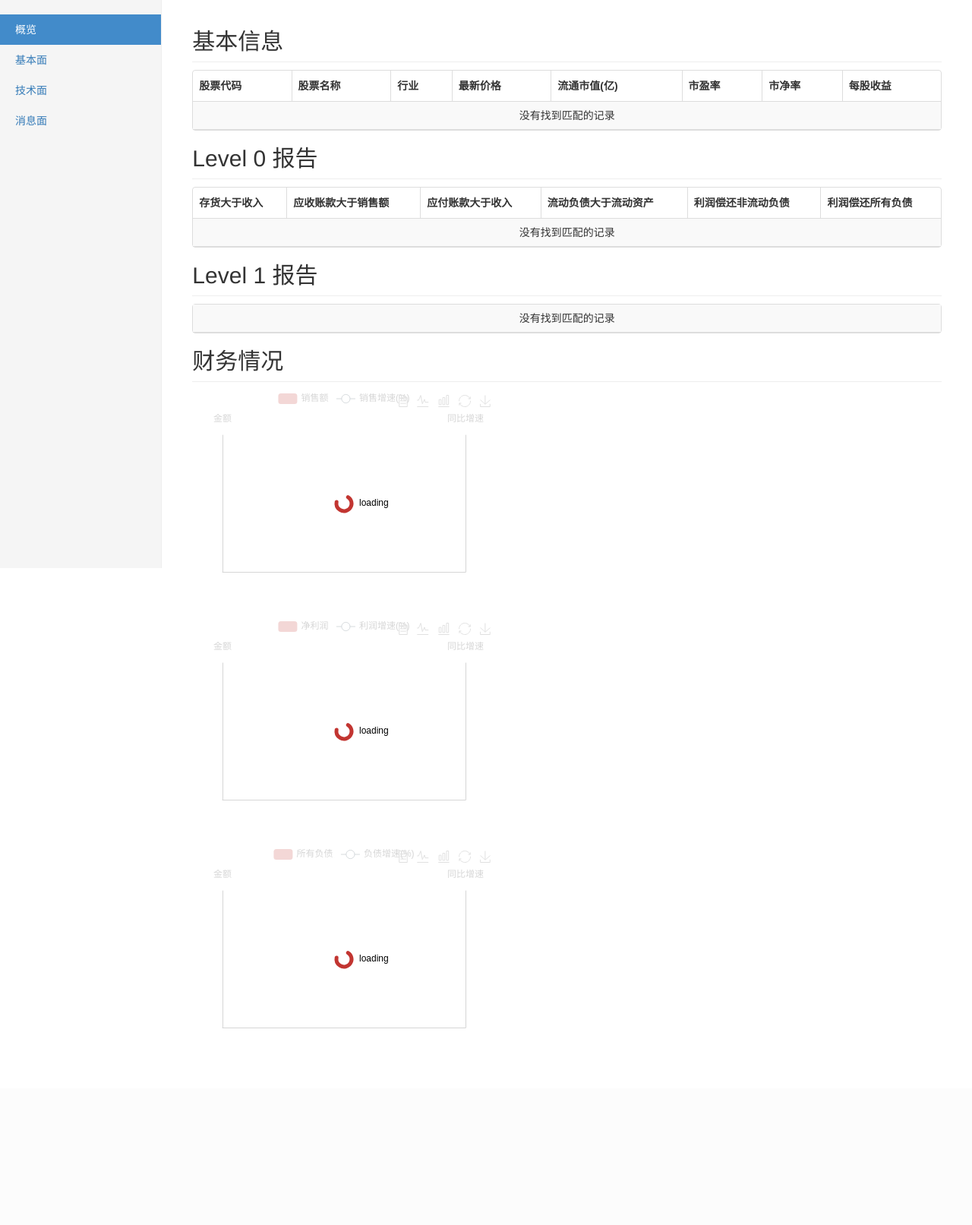
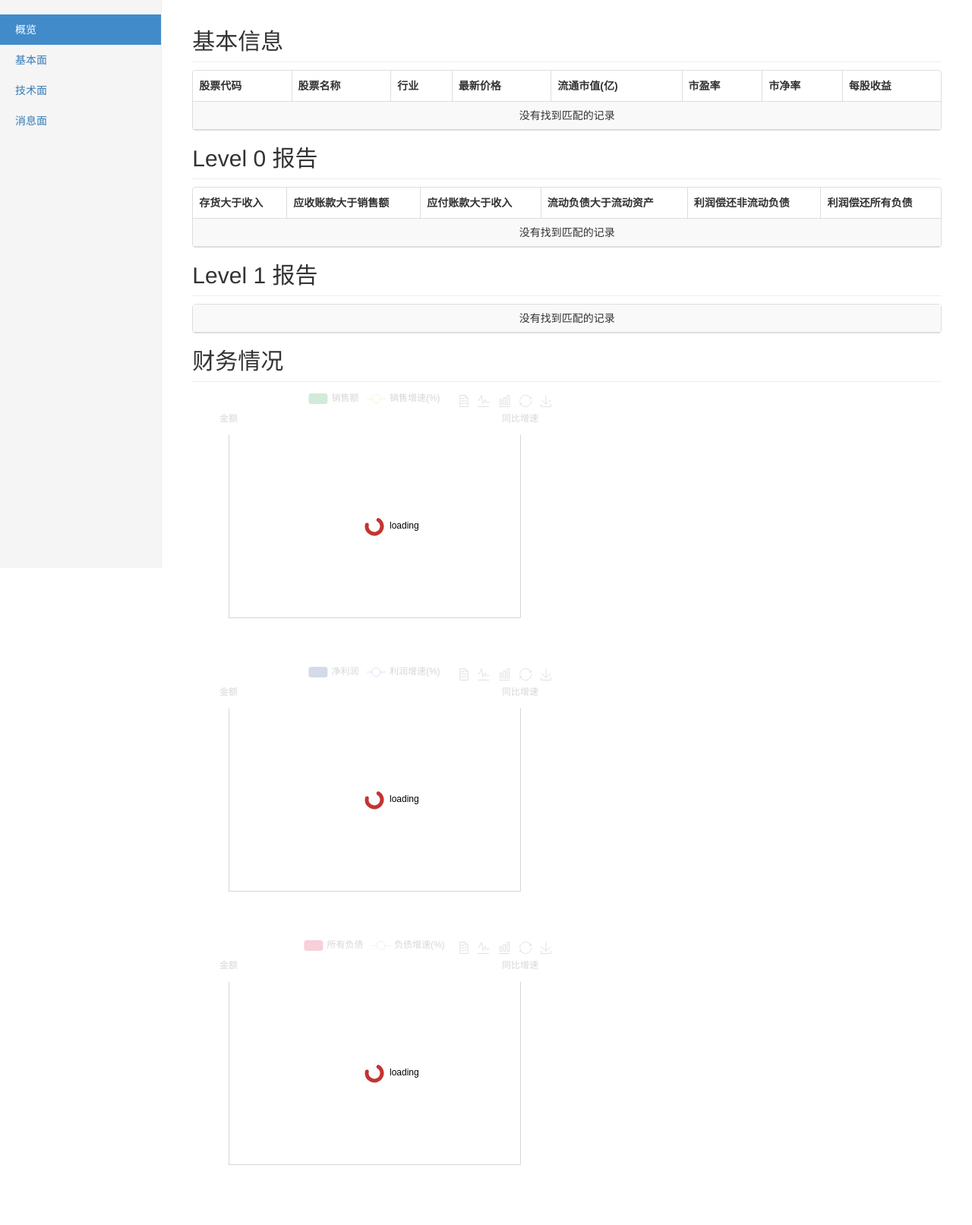
Before and after one commit to flychensc/orange, a Django app: page /stock/detail in a window 1280 px wide. Shown: the part 52-1665 px from the top of the page at 76% size. Before the commit the page ends 1406 px from the top, so only its background shows below. Run offline with Django 3.2, Linux system fonts and the light colour scheme; data that the repository does not hold is empty; parts of the project's set-up code (start-up, migrations or seed data) failed here and were passed over; some libraries are stand-ins or nearby versions.

Commit message:
颜色区分

```diff
--- a/webgui/templates/detail.html
+++ b/webgui/templates/detail.html
@@ -213,11 +213,11 @@
 
           <h2 class="sub-header">财务情况</h2>
           <!-- 为ECharts准备一个具备大小（宽高）的Dom -->
-          <div id="chart_finance_income" style="width: 400px;height:300px;">
+          <div id="chart_finance_income" style="width: 480px;height:360px;">
           </div>
-          <div id="chart_finance_profit" style="width: 400px;height:300px;">
+          <div id="chart_finance_profit" style="width: 480px;height:360px;">
           </div>
-          <div id="chart_finance_liability" style="width: 400px;height:300px;">
+          <div id="chart_finance_liability" style="width: 480px;height:360px;">
           </div>
 
         </div>
@@ -428,13 +428,15 @@
                 {
                     name:'销售额',
                     type:'bar',
-                    data:[]
+                    data:[],
+                    itemStyle:{  normal:{color:'#1d953f'}}
                 },
                 {
                     name:'销售增速(%)',
                     type:'line',
                     yAxisIndex: 1,
-                    data:[]
+                    data:[],
+                    itemStyle:{  normal:{color:'#b2d235'}}
                 }
             ]
         };
@@ -489,13 +491,15 @@
                 {
                     name:'净利润',
                     type:'bar',
-                    data:[]
+                    data:[],
+                    itemStyle:{  normal:{color:'#2b4490'}}
                 },
                 {
                     name:'利润增速(%)',
                     type:'line',
                     yAxisIndex: 1,
-                    data:[]
+                    data:[],
+                    itemStyle:{  normal:{color:'#426ab3'}}
                 }
             ]
         };
@@ -550,13 +554,15 @@
                 {
                     name:'所有负债',
                     type:'bar',
-                    data:[]
+                    data:[],
+                    itemStyle:{  normal:{color:'#d71345'}}
                 },
                 {
                     name:'负债增速(%)',
                     type:'line',
                     yAxisIndex: 1,
-                    data:[]
+                    data:[],
+                    itemStyle:{  normal:{color:'#f58f98'}}
                 }
             ]
         };
```
